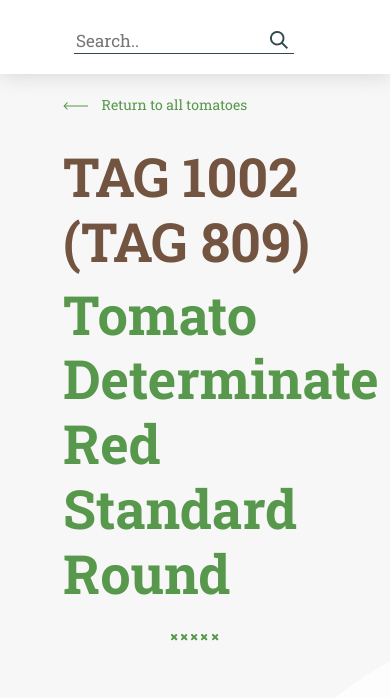
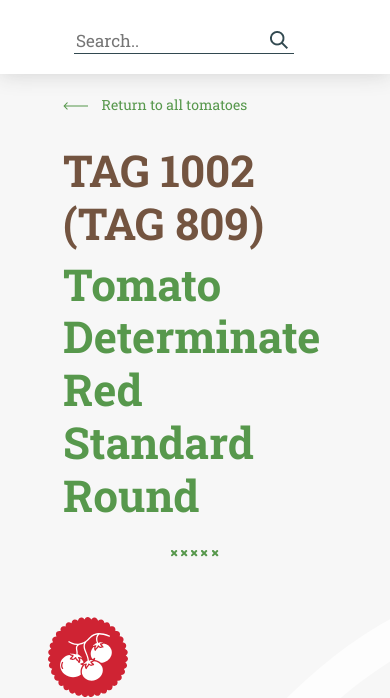
Before and after one commit to Yaroslav-Pa/Agridera-site-practice, a plain HTML site: page tomatoOne.html in a window 390 px wide. Shown: the part 102-800 px from the top of the page. Drawn offline with nearby package versions, Linux system fonts and the light colour scheme; files whose address does not match are found by name.

Commit message:
Update tomatoOne.css

```diff
--- a/css/tomatoOne.css
+++ b/css/tomatoOne.css
@@ -131,3 +131,9 @@
     font-weight: bold;
     font-size: 15px;
 }
+@media (max-width: 991px){
+
+    .tomatoOne .title_text h1, h2{
+        font-size: 44px;
+    }
+}
```
